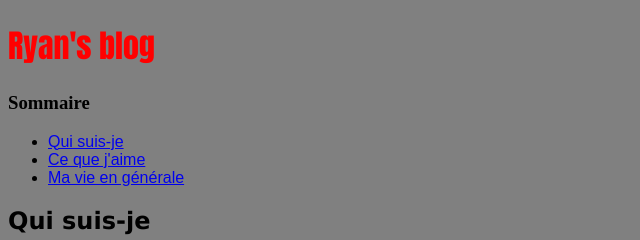
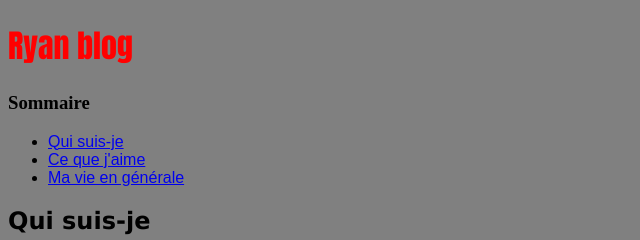
Before and after one commit to Bazdrya/Bazdrya, a plain HTML site: page index.html in a window 1280 px wide. Shown: the top 240 px of the page, 0-640 px from the left. Drawn offline with Linux system fonts and the light colour scheme.

Commit message:
Création page blog

```diff
--- a/index.html
+++ b/index.html
@@ -27,7 +27,7 @@
     </head>
     <body>
 
-        <h1>Ryan's blog</h1>
+        <h1>Ryan blog</h1>
 
         <h3>Sommaire</h3>
         <ul>
```
